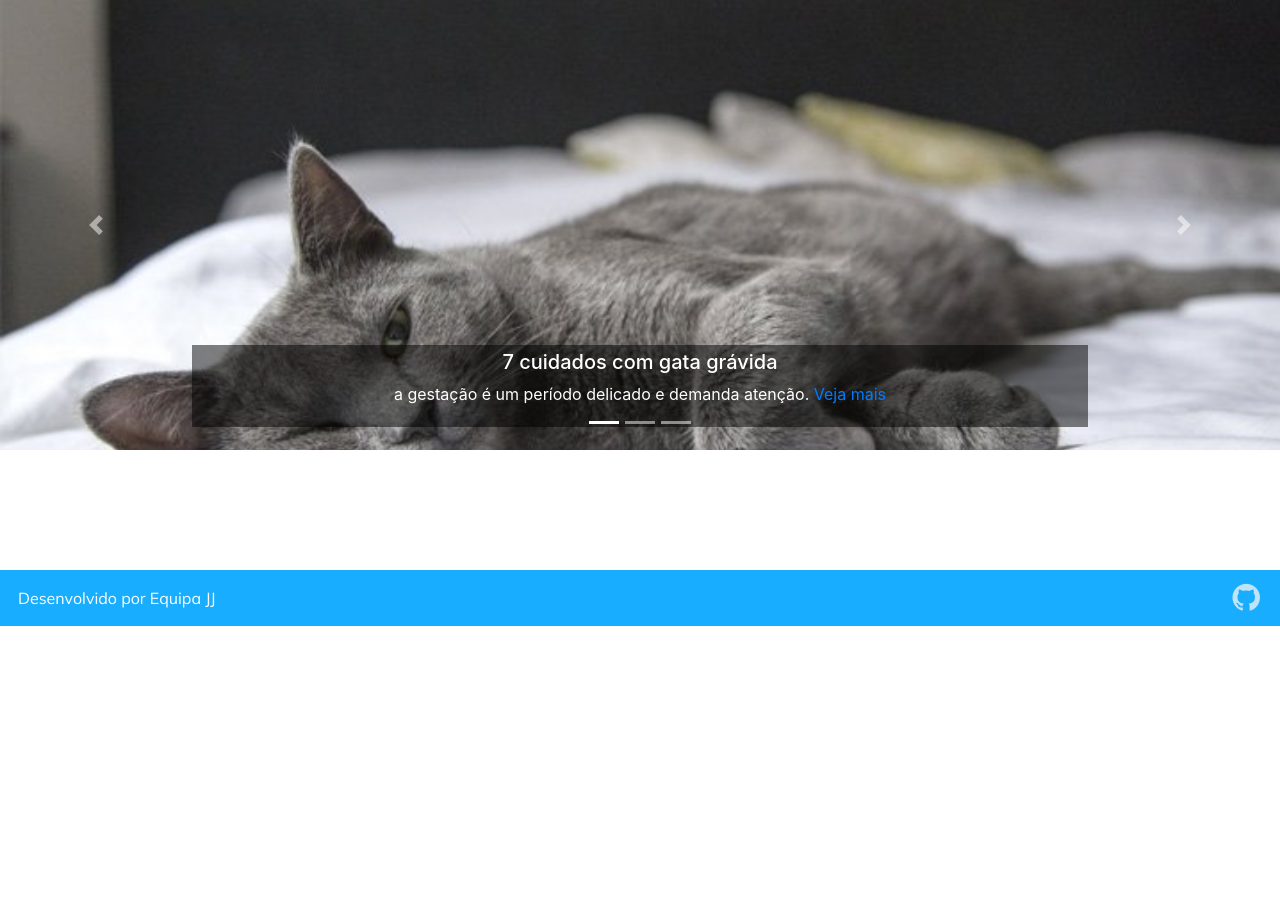
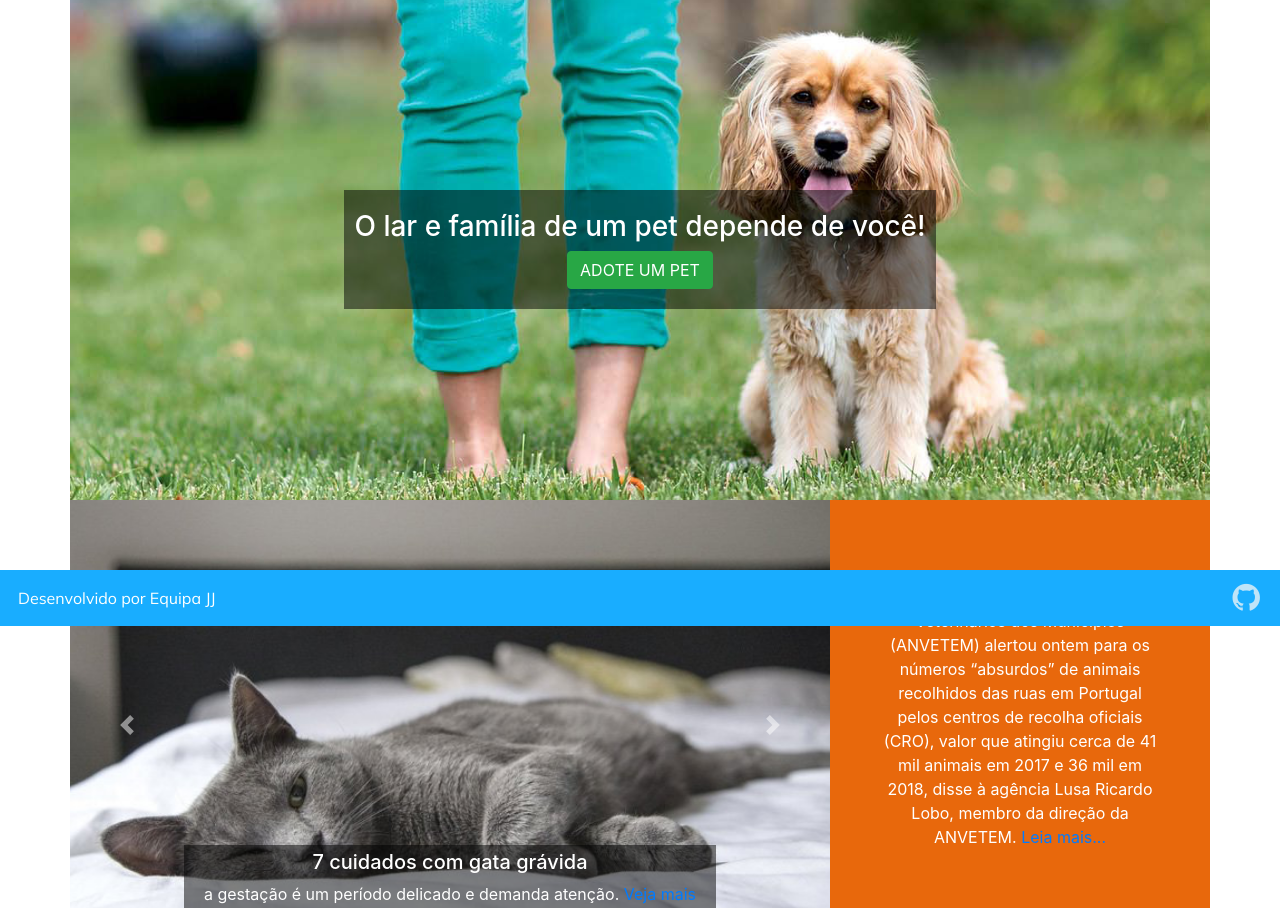
Before and after one commit to jenifferazevedo/petfinder, a PHP site: page / in a window 1280 px wide. Shown: the part 174-1082 px from the top of the page. Before the commit the page ends 800 px from the top, so only its background shows below. Run offline with PHP 8.4, Linux system fonts and the light colour scheme.

Commit message:
home development

```diff
--- a/contents/home.php
+++ b/contents/home.php
@@ -1,4 +1,14 @@
-<div id="carouselHome" class="container-fluid px-0 pb-5">
+<div id="home" class="container pb-5">
+  <div class="row">
+    <div class="col-xl-12 parallax1 d-flex justify-content-center align-items-center">
+      <div class="banner">
+        <h3>O lar e família de um pet depende de você!</h3>
+        <a href="index.php?p=Adocao"><button class="btn btn-success">Adote um pet</button></a>
+      </div>
+    </div>
+  </div>
+  <div class="row">
+    <div class="col-xl-8 p-0">
       <div id="carouselExampleCaptions" class="carousel slide" data-ride="carousel">
         <ol class="carousel-indicators">
           <li data-target="#carouselExampleCaptions" data-slide-to="0" class="active"></li>
@@ -10,21 +20,21 @@
             <img src="./img/home-art2.jpg" class="d-block w-100" alt="...">
             <div class="carousel-caption d-none d-block">
               <h5>7 cuidados com gata grávida</h5>
-        <p>a gestação é um período delicado e demanda atenção. <a href="https://www.petz.com.br/blog/bem-estar/gatos-bem-estar/gata-gravida/">Veja mais</a></p>
+              <p>a gestação é um período delicado e demanda atenção. <a href="https://www.petz.com.br/blog/bem-estar/gatos-bem-estar/gata-gravida/" target="_blank">Veja mais</a></p>
             </div>
           </div>
           <div class="carousel-item">
             <img src="./img/home-art1.jpg" class="d-block w-100" alt="...">
             <div class="carousel-caption d-none d-block">
               <h5>Barulho que cachorro gosta</h5>
-        <p>Quais são os sons favoritos dos pets? <a href="https://www.petz.com.br/blog/dicas/barulho-que-cachorro-gosta/">Veja mais</a></p>
+              <p>Quais são os sons favoritos dos pets? <a href="https://www.petz.com.br/blog/dicas/barulho-que-cachorro-gosta/" target="_blank">Veja mais</a></p>
             </div>
           </div>
           <div class="carousel-item">
             <img src="./img/home-art3.jpg" class="d-block w-100" alt="...">
             <div class="carousel-caption d-none d-block">
               <h5>8 dicas de como resgatar animais abandonados</h5>
-        <p>Mantenha a sua segurança e, também, a do pet. <a href="https://www.petz.com.br/blog/pets/caes/animais-abandonados/">Veja mais</a></p>
+              <p>Mantenha a sua segurança e, também, a do pet. <a href="https://www.petz.com.br/blog/pets/caes/animais-abandonados/" target="_blank">Veja mais</a></p>
             </div>
           </div>
         </div>
@@ -38,3 +48,30 @@
         </a>
       </div>
     </div>
+    <div class="col-xl-4 p-5 d-flex justify-content-center align-items-center" style="background-color: #E8680C; color:white">
+      <p class="text-center">A Associação Nacional de Médicos Veterinários dos Municípios (ANVETEM) alertou ontem
+         para os números “absurdos” de animais recolhidos das ruas em Portugal pelos centros de recolha oficiais
+         (CRO), valor que atingiu cerca de 41 mil animais em 2017 e 36 mil em 2018, disse à agência Lusa Ricardo
+         Lobo, membro da direção da ANVETEM.
+         <a href="https://www.veterinaria-atual.pt/na-clinica/numero-de-animais-abandonados-em-portugal-e-absurdo-diz-anvetem/" target="_blank">
+         Leia mais...
+        </a>
+      </p>
+    </div>
+  </div>
+  <div class="row">
+    <div class="col-xl-4 p-5 d-flex justify-content-center align-items-center" style="color:#E8680C">
+      <p>Nos últimos anos, os animais têm vindo a ser reconhecidos como membros das nossas famílias. A substituição
+        do termo animal de estimação para animal de companhia reflete, exatamente, a importância crescente das
+        relações de segurança, proteção e amor incondicional desenvolvidas com os animais, as quais podem transcender
+        uma relação humana.
+        <a href="https://lifestyle.sapo.pt/familia/pais-e-filhos/artigos/os-beneficios-de-adotar-um-animal-de-companhia" target="_blank">
+         Leia mais...
+        </a>
+      </p>
+    </div>
+    <div class="col-xl-8 p-0">
+    <iframe class="w-100" height="415" src="https://www.youtube.com/embed/RavOVXsWZvg" frameborder="0" allow="accelerometer; autoplay; encrypted-media; gyroscope; picture-in-picture" allowfullscreen></iframe>
+    </div>
+  </div>
+</div>
--- a/css/mystyle.css
+++ b/css/mystyle.css
@@ -46,22 +46,39 @@ form button.btn {
   font-size: 1.2em;
 }
 /*Home*/
-#carouselHome .carousel-item {
+#home .carousel-item {
   height: 450px;
   overflow: hidden;
 }
-#carouselHome .carousel .carousel-item img {
+#home .carousel .carousel-item img {
   min-width: 800px;
   position: absolute;
   top: 50%;
   left: 50%;
   transform: translate(-50%, -50%);
 }
-#carouselHome .carousel .carousel-item .carousel-caption {
+#home .carousel .carousel-item .carousel-caption {
   background-color: rgba(0, 0, 0, 0.50);
   padding: 5px 10px;
   position: absolute;
   bottom: 5%;
+}
+.parallax1 {
+  background-image: url("../img/parallax1.jpg");
+  height: 500px;
+  background-attachment: fixed;
+  background-position: center;
+  background-repeat: no-repeat;
+  background-size: cover;
+}
+.banner {
+  color: white;
+  text-align: center;
+  padding: 20px 10px;
+  background-color: rgba(0, 0, 0, 0.50);
+}
+.banner .btn {
+  text-transform: uppercase;
 }
 
 /*Adocao*/
```
Also changed, not shown: img/parallax1.jpg (added). Lines whose indentation alone changed are shown as unchanged.
